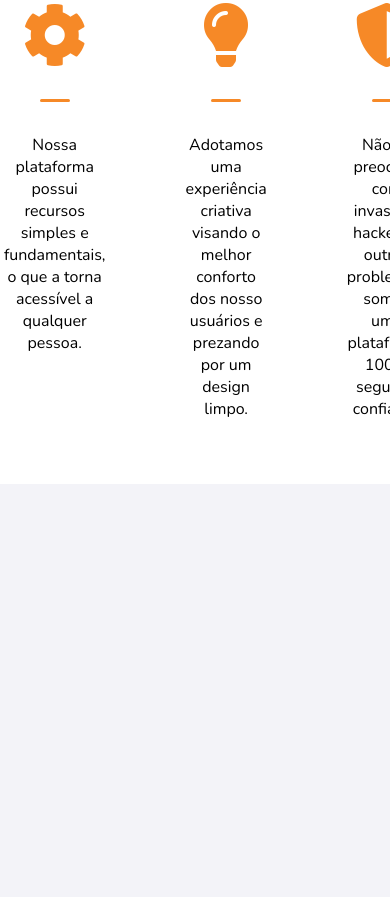
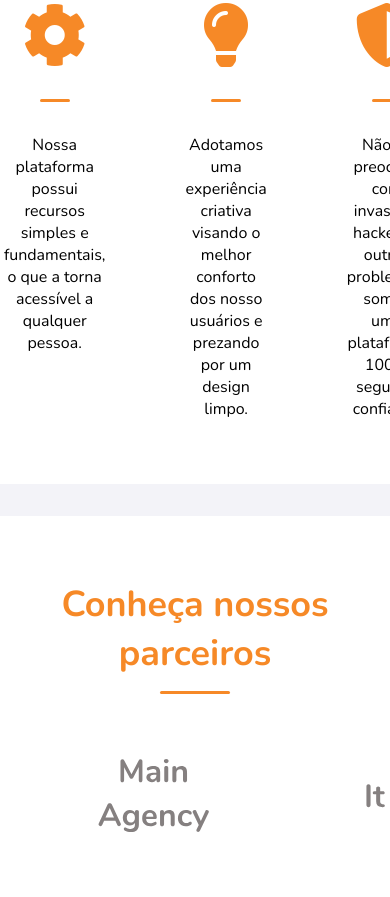
Before and after one commit to joaogabriel-sg/bitnalyze, a website built with webpack: page index.html in a window 390 px wide. Shown: the part 1883-2780 px from the top of the page. Before the commit the page ends 2367 px from the top, so only its background shows below. Built offline with nearby package versions, Linux system fonts and the light colour scheme.

Commit message:
HTML and CSS completed in section partners, but still not responsive

```diff
--- a/css/style.css
+++ b/css/style.css
@@ -365,3 +365,25 @@ span.v-negative {
   font-size: 1.6rem;
 }
 /* -=-=-=-=-=-=-=-=-=- */
+
+/* PARCEIROS */
+section#parceiros {
+  margin-top: 3.2rem;
+}
+
+.slide__wrapper {
+  overflow: hidden;
+}
+
+.slide {
+  display: flex;
+  align-items: center;
+}
+
+.slide li {
+  min-width: 18rem;
+  margin: 0 6rem;
+  display: flex;
+  justify-content: center;
+}
+/* -=-=-=-=-=-=-=-=-=- */
--- a/index.html
+++ b/index.html
@@ -93,6 +93,23 @@
         </div>
     </section>
 
+    <section id="parceiros" class="banner">
+        <div class="container banner__container">
+            <h2 class="banner-title">Conheça nossos parceiros</h2>
+            <div class="slide__wrapper">
+                <ul class="slide">
+                    <li><img src="./img/partner-main-agency.svg" alt=""></li>
+                    <li><img src="./img/partner-iti-corretora.svg" alt=""></li>
+                    <li><img src="./img/partner-mangomap.svg" alt=""></li>
+                    <li><img src="./img/partner-finder-btc.svg" alt=""></li>
+                    <li><img src="./img/partner-magnus-invest.svg" alt=""></li>
+                    <li><img src="./img/partner-banco-jgsg.svg" alt=""></li>
+                    <li><img src="./img/partner-royal-enterprise.svg" alt=""></li>
+                </ul>
+            </div>
+        </div>
+    </section>
+
     <script type="module" src="./js/script.js"></script>
 </body>
 </html>
```
